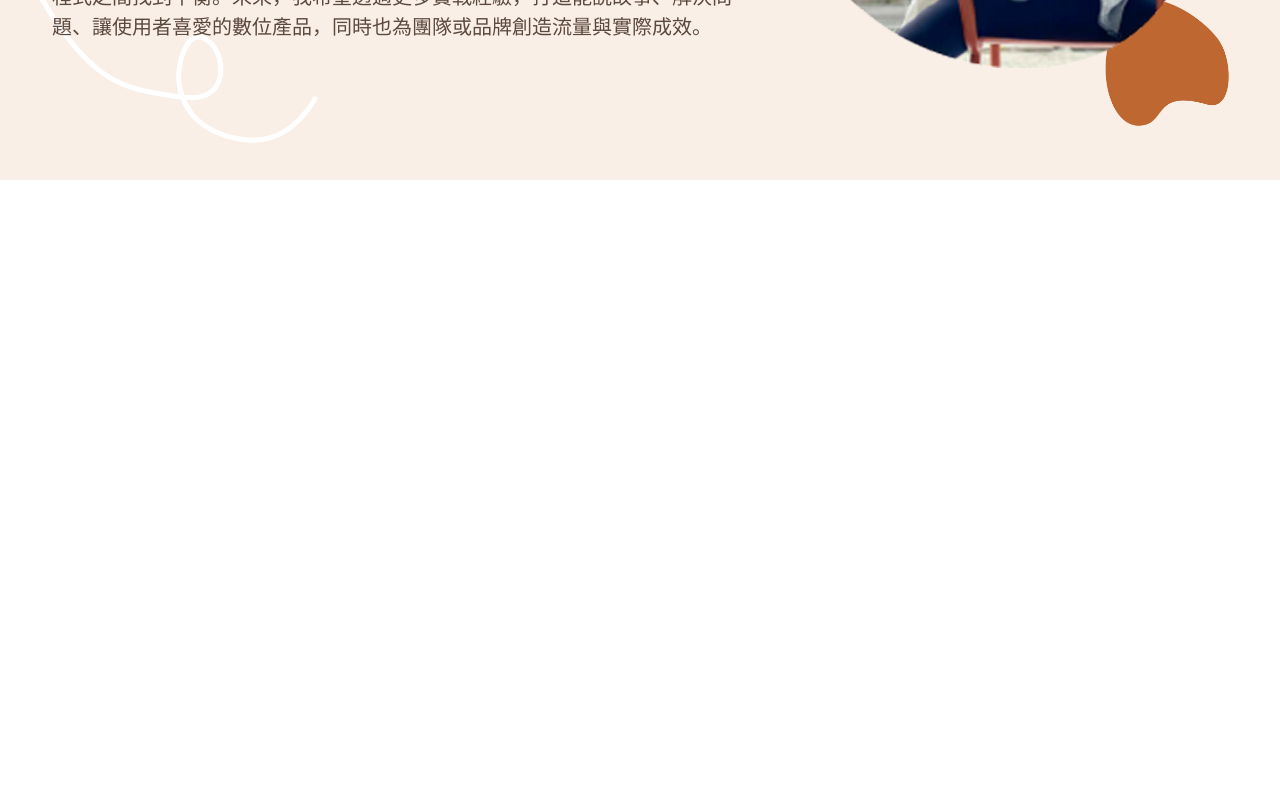
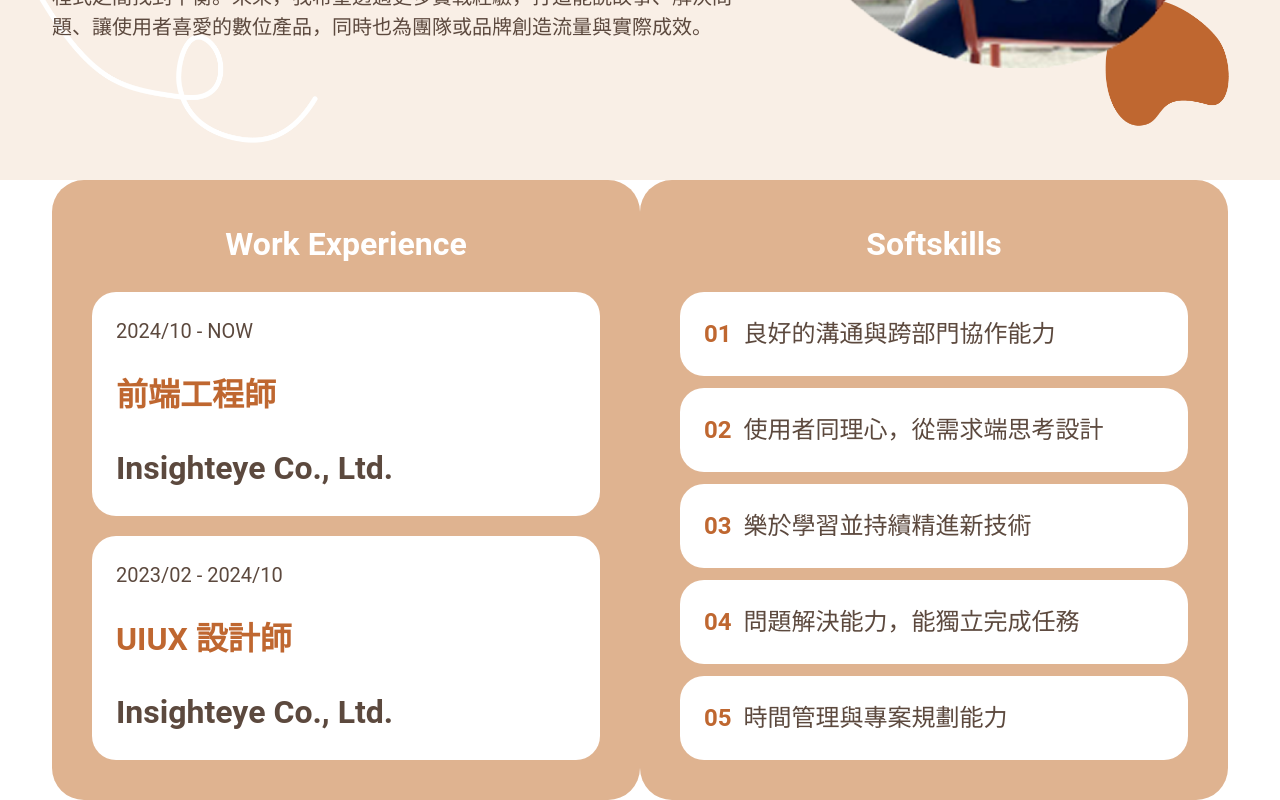
Before and after one commit to supeihau/my-portfolio-2025, a Nuxt app: page / in a window 1280 px wide. Shown: the part 547-1347 px from the top of the page. Before the commit the page ends 800 px from the top, so only its background shows below. Built offline with nearby package versions, Linux system fonts and the light colour scheme.

Commit message:
fix: work experience and softskill

```diff
--- a/assets/scss/app.scss
+++ b/assets/scss/app.scss
@@ -78,6 +78,10 @@
   font-weight: 400;
   font-size: 24px;
 }
+.text-h5-semi-bold {
+  font-weight: 600;
+  font-size: 20px;
+}
 .text-h5-regular {
   font-weight: 400;
   font-size: 20px;
@@ -90,3 +94,16 @@
   font-weight: 400;
   font-size: 18px;
 }
+
+
+.custom-rounded-lg {
+  border-radius: 32px !important;
+}
+
+.custom-rounded-md {
+  border-radius: 24px !important;
+}
+
+.custom-rounded-sm {
+  border-radius: 16px !important;
+}
--- /dev/null
+++ b/components/skills/skills.vue
@@ -0,0 +1,128 @@
+<template>
+    <v-row class="px-md-12 px-lg-16 px-8">
+        <v-col
+            cols="12" sm="12" md="6" lg="6"
+            class="d-flex flex-column align-center justify-start bg-light-orange"
+            :class="isDesktop ? 'pa-10 custom-rounded-lg': 'pa-4 custom-rounded-md'"
+        >
+            <div
+                class="text-white"
+                :class="isDesktop ? 'text-h3-semi-bold': 'text-h4-semi-bold'"
+            >
+                Work Experience
+            </div>
+            <div
+                class="w-100 d-flex flex-column fill-height"
+                :class="isDesktop ? 'mt-6 ga-5': 'mt-3 ga-3'"
+            >
+                <div class="d-flex flex-grow-1" v-for="value in experience" :key="value.time">
+                    <div
+                        class="bg-white d-flex flex-column w-100 justify-space-between align-start"
+                        :class="isDesktop ? 'flex-grow-1 pa-6 custom-rounded-md': 'pa-4 custom-rounded-sm'"
+                    >
+                        <div class="text-brown"
+                            :class="isDesktop ? 'text-h5-regular': 'text-h6-regular'">
+                            {{ value.time }}
+                        </div>
+                        <div class="text-orange"
+                            :class="isDesktop ? 'text-h3-semi-bold': 'text-h4-semi-bold '">
+                            {{ value.position }}
+                        </div>
+                        <div class="text-brown"
+                            :class="isDesktop ? 'text-h3-semi-bold': 'text-h4-semi-bold '">
+                            {{ value.company }}
+                        </div>
+                    </div>
+                </div>
+            </div>
+        </v-col>
+
+        <v-col
+            cols="12"  sm="12" md="6" lg="6"
+            class="d-flex flex-column align-center justify-start bg-light-orange"
+            :class="isDesktop ? 'pa-10 custom-rounded-lg': 'pa-4 mt-5 custom-rounded-md'"
+        >
+            <div
+                class="text-white"
+                :class="isDesktop ? 'text-h3-semi-bold': 'text-h4-semi-bold'"
+            >
+                Softskills
+            </div>
+            <div
+                class="w-100 d-flex flex-column fill-height"
+                :class="isDesktop ? 'mt-6 ga-3': 'mt-3 ga-2'"
+            >
+                <div class="d-flex flex-grow-1" v-for="value in softskills" :key="value.number">
+                    <div
+                        class="bg-white d-flex flex-row ga-1 w-100 justify-start align-center"
+                        :class="isDesktop ? 'flex-grow-1 pa-6 custom-rounded-md': 'pa-4 custom-rounded-sm'"
+                    >
+                        <div
+                            class=" text-orange"
+                            :class="isDesktop ? 'text-h4-semi-bold': 'text-h5-semi-bold'"
+                        >
+                            {{ value.number }}
+                        </div>
+                        <div
+                            class="text-h4-regular text-brown pl-2"
+                            :class="isDesktop ? 'text-h4-regular': 'text-h6-regular'"
+                        >
+                            {{ value.descibe }}
+                        </div>
+                    </div>
+                </div>
+            </div>
+        </v-col>
+    </v-row>
+</template>
+
+<script setup>
+import { ref } from 'vue';
+import useInnerWidth from '~/composables/useInnerWidth';
+
+const { isDesktop } = useInnerWidth();
+
+const experience = ref([
+  {
+    time: '2024/10 - NOW',
+    position: '前端工程師',
+    company: 'Insighteye Co., Ltd.',
+  },
+  {
+    time: '2023/02 - 2024/10',
+    position: 'UIUX 設計師',
+    company: 'Insighteye Co., Ltd.',
+  },
+//   {
+//     time: '2023/02 - 2023/07',
+//     position: 'UIUX 實習生',
+//     company: 'Insighteye Co., Ltd.',
+//   },
+]);
+
+const softskills = ref([
+  {
+    number: '01',
+    descibe: '良好的溝通與跨部門協作能力',
+  },
+  {
+    number: '02',
+    descibe: '使用者同理心，從需求端思考設計',
+  },
+  {
+    number: '03',
+    descibe: '樂於學習並持續精進新技術',
+  },
+  {
+    number: '04',
+    descibe: '問題解決能力，能獨立完成任務',
+  },
+  {
+    number: '05',
+    descibe: '時間管理與專案規劃能力',
+  },
+]);
+</script>
+
+<style lang="scss" scoped>
+</style>
--- a/composables/useInnerWidth.js
+++ b/composables/useInnerWidth.js
@@ -23,8 +23,8 @@ export default function UseInnerWidth() {
   const resizeWindow = () => {
     if (typeof window !== 'undefined') {
       screenWidth.value = window.innerWidth;
-      isDesktop.value = screenWidth.value > 768;
-      isPad.value = screenWidth.value <= 768 && screenWidth.value > 600;
+      isDesktop.value = screenWidth.value > 960;
+      isPad.value = screenWidth.value <= 960 && screenWidth.value > 600;
       isMobile.value = screenWidth.value <= 600;
     }
   };
--- a/pages/index.vue
+++ b/pages/index.vue
@@ -2,13 +2,16 @@
   <v-app>
     <NavBar></NavBar>
     <v-main>
-      <intro></intro>
+      <Intro></Intro>
+      <Skills></Skills>
     </v-main>
   </v-app>
 </template>
 
 <script setup>
 import NavBar from '@/components/navbar.vue';
+import Intro from '@/components/intro.vue';
+import Skills from '@/components/skills/skills.vue';
 </script>
 
 <style scoped>
```
